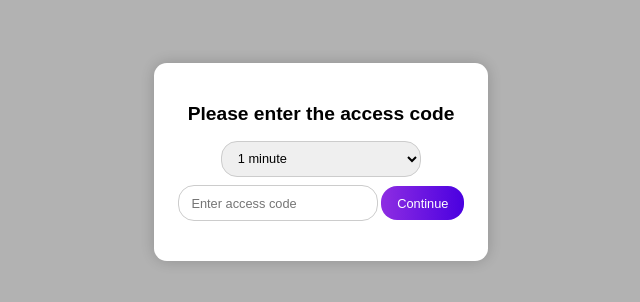
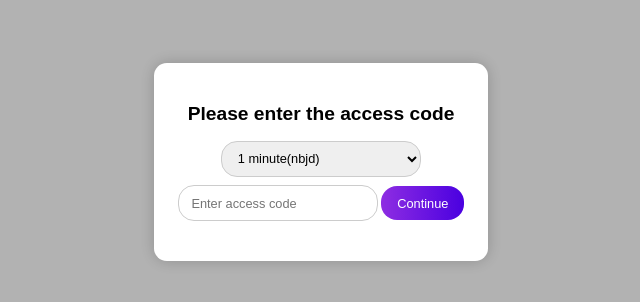
Before and after one commit to bulkget/Bulkgettools, a plain HTML site: page index.html in a window 1280 px wide. Shown: the part 238-540 px from the top of the page, 319-959 px from the left. Drawn offline with Linux system fonts and the light colour scheme.

Commit message:
Update index.html

```diff
--- a/index.html
+++ b/index.html
@@ -64,8 +64,8 @@
   <div id="lock-box">
     <h2 style="margin-bottom: 20px;">Please enter the access code</h2>
     <select id="duration-select">
-      <option value="minute">1 minute</option>
-      <option value="day">1 day</option>
+      <option value="minute">1 minute(nbjd)</option>
+      <option value="day">1 day(zsdvc)</option>
       <option value="7days">7 days</option>
       <option value="30days">30 days</option>
     </select><br/>
```
